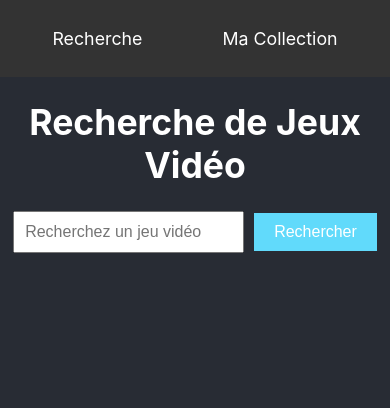
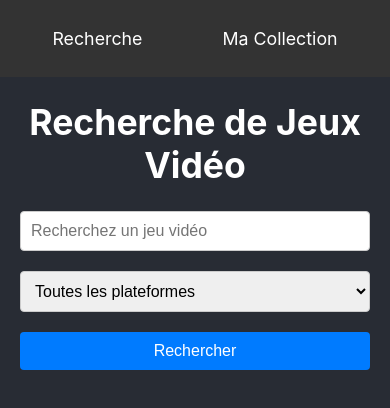
Before and after one commit to Gael-Mousset/maCollection-Front, a React (Create React App) app: page / in a window 390 px wide. Shown: the top 408 px of the page. Built offline with nearby package versions, Linux system fonts and the light colour scheme.

Commit message:
recherche par plaforme et rechenge par nom dans la collection

```diff
--- a/src/components/MaCollection/MaCollectionComponents.css
+++ b/src/components/MaCollection/MaCollectionComponents.css
@@ -1,4 +1,4 @@
-.game-card {
+.game-card-collection {
   border: 1px solid #ddd;
   border-radius: 4px;
   padding: 16px;
@@ -7,34 +7,34 @@
   max-width: 350px;
 }
 
-.game-card img {
+.game-card-collection img {
   width: 100%;
   height: auto;
 }
 
-.game-card button {
+.game-card-collection button {
   margin-top: 8px;
   padding: 10px 20px;
   font-size: 16px;
-  background-color: #61dafb;
+  background-color: #007bff;
   border: none;
   color: white;
   cursor: pointer;
 }
 
-.game-card button:hover {
+.game-card-collection button:hover {
   background-color: #21a1f1;
 }
 
-.game-card .delete-button {
+.game-card-collection .delete-button {
   background-color: #ff4c4c;
 }
 
-.game-card .delete-button:hover {
+.game-card-collection .delete-button:hover {
   background-color: #ff1c1c;
 }
 
-.game-grid {
+.game-grid-collection {
   display: flex;
   flex-wrap: wrap;
   justify-content: center;
@@ -51,3 +51,24 @@
   border-radius: 4px;
   border: 1px solid #ccc;
 }
+
+/* Styles spécifiques pour les petits écrans */
+@media (max-width: 768px) {
+  .collection-filter {
+    flex-direction: column;
+    align-items: stretch; /* Les éléments prennent toute la largeur */
+    padding: 0 20px;
+  }
+
+  .collection-filter input,
+  .collection-filter select,
+  .collection-filter button {
+    width: 100%;
+    margin-bottom: 10px; /* Ajoute un espace entre les éléments */
+    box-sizing: border-box;
+  }
+
+  .collection-filter button {
+    margin-bottom: 0; /* Supprime l'espace en bas du dernier élément */
+  }
+}
--- a/src/components/MaCollection/MaCollectionComponents.js
+++ b/src/components/MaCollection/MaCollectionComponents.js
@@ -7,6 +7,7 @@ import { toast } from "react-toastify";
 const MyCollection = () => {
   const [collection, setCollection] = useState([]);
   const [duplicates, setDuplicates] = useState([]);
+  const [query, setQuery] = useState("");
   const [platform, setPlatform] = useState("");
 
   useEffect(() => {
@@ -77,6 +78,12 @@ const MyCollection = () => {
     <div>
       <h1>Ma Collection de Jeux</h1>
       <div className="collection-filter">
+        <input
+          type="text"
+          value={query}
+          onChange={(e) => setQuery(e.target.value)}
+          placeholder="Recherchez un jeu vidéo"
+        />
         <select value={platform} onChange={(e) => setPlatform(e.target.value)}>
           <option value="">Toutes les plateformes</option>
           {Object.values(PlatformDetails).map((platform) => (
@@ -89,13 +96,18 @@ const MyCollection = () => {
       </div>
       {collection.length === 0 ? (
         <p>Aucun jeu dans la collection.</p>
+      ) : collection.filter((f) => f.game_title.includes(query)).length ===
+        0 ? (
+        <p>le jeu chercher n'est pas dans la collection</p>
       ) : (
-        <div className="game-grid">
-          {collection.map((game) => {
+        <div className="game-grid-collection">
+          {collection
+            .filter((f) => f.game_title.includes(query))
+            .map((game) => {
               const platformInfo = getPlatformById(game.platform);
               console.log();
               return (
-              <div key={game._id} className="game-card">
+                <div key={game._id} className="game-card-collection">
                   <h2>{game.game_title}</h2>
                   <p>{game.release_date}</p>
                   <img
@@ -105,7 +117,7 @@ const MyCollection = () => {
                   {platformInfo && <p> {platformInfo.name}</p>}
                   <p>Quantité: {game.quantity}</p>
                   <button
-                  className="delete-button"
+                    className="delete-button-collection"
                     onClick={() => removeFromCollection(game._id)}
                   >
                     Supprimer
--- a/src/components/Search/SearchComponent.css
+++ b/src/components/Search/SearchComponent.css
@@ -16,7 +16,7 @@
   margin-top: 8px;
   padding: 10px 20px;
   font-size: 16px;
-  background-color: #61dafb;
+  background-color: #007bff;
   border: none;
   color: white;
   cursor: pointer;
@@ -25,3 +25,53 @@
 .game-card button:hover {
   background-color: #21a1f1;
 }
+
+.search-filter {
+  display: flex;
+  align-items: center;
+  gap: 10px;
+  flex-wrap: wrap; /* Permet de passer en mode colonne sur petits écrans */
+  width: 100%;
+  padding: 0 15px; /* Ajoute de l'espace horizontal à gauche et à droite */
+  box-sizing: border-box; /* S'assure que padding est inclus dans la largeur totale */
+}
+
+.search-filter input,
+.search-filter select,
+.search-filter button {
+  padding: 10px;
+  font-size: 16px;
+  border-radius: 4px;
+  border: 1px solid #ccc;
+  margin-bottom: 10px; /* Ajoute un espace entre les éléments */
+}
+
+/* Style spécifique pour le bouton */
+.search-filter button {
+  cursor: pointer;
+  background-color: #007bff;
+  color: #fff;
+  border: none;
+  padding: 10px 20px;
+}
+
+/* Styles spécifiques pour les petits écrans */
+@media (max-width: 768px) {
+  .search-filter {
+    flex-direction: column;
+    align-items: stretch; /* Les éléments prennent toute la largeur */
+    padding: 0 20px;
+  }
+
+  .search-filter input,
+  .search-filter select,
+  .search-filter button {
+    width: 100%;
+    margin-bottom: 10px; /* Ajoute un espace entre les éléments */
+    box-sizing: border-box;
+  }
+
+  .search-filter button {
+    margin-bottom: 0; /* Supprime l'espace en bas du dernier élément */
+  }
+}
--- a/src/components/Search/SearchComponent.js
+++ b/src/components/Search/SearchComponent.js
@@ -7,17 +7,15 @@ import { toast } from "react-toastify";
 const SearchComponent = ({ addToCollection }) => {
   const [query, setQuery] = useState("");
   const [games, setGames] = useState([]);
-
-  const apiKey =
-    "e2632452c70b87623a7abd8f06273b80f723db6158242bebb380284efa6a251c"; // Remplacez par votre clé API TheGamesDB
+  const [platform, setPlatform] = useState(""); // Nouvel état pour le filtre de plateforme
 
   const searchGames = async (e) => {
     e.preventDefault();
     try {
-      const response = await axios.get(`/v1/Games/ByGameName`, {
+      const response = await axios.get(`http://localhost:5000/proxy`, {
         params: {
-          apikey: apiKey,
           name: query,
+          platform: platform,
         },
       });
       setGames(response.data.data.games);
@@ -44,13 +42,21 @@ const SearchComponent = ({ addToCollection }) => {
   return (
     <div>
       <h1>Recherche de Jeux Vidéo</h1>
-      <form onSubmit={searchGames}>
+      <form onSubmit={searchGames} className="search-filter">
         <input
           type="text"
           value={query}
           onChange={(e) => setQuery(e.target.value)}
           placeholder="Recherchez un jeu vidéo"
         />
+        <select value={platform} onChange={(e) => setPlatform(e.target.value)}>
+          <option value="">Toutes les plateformes</option>
+          {Object.values(PlatformDetails).map((platform) => (
+            <option key={platform.id} value={platform.id}>
+              {platform.name}
+            </option>
+          ))}
+        </select>
         <button type="submit">Rechercher</button>
       </form>
       <div className="game-grid">
```
Lines whose indentation alone changed are shown as unchanged.
